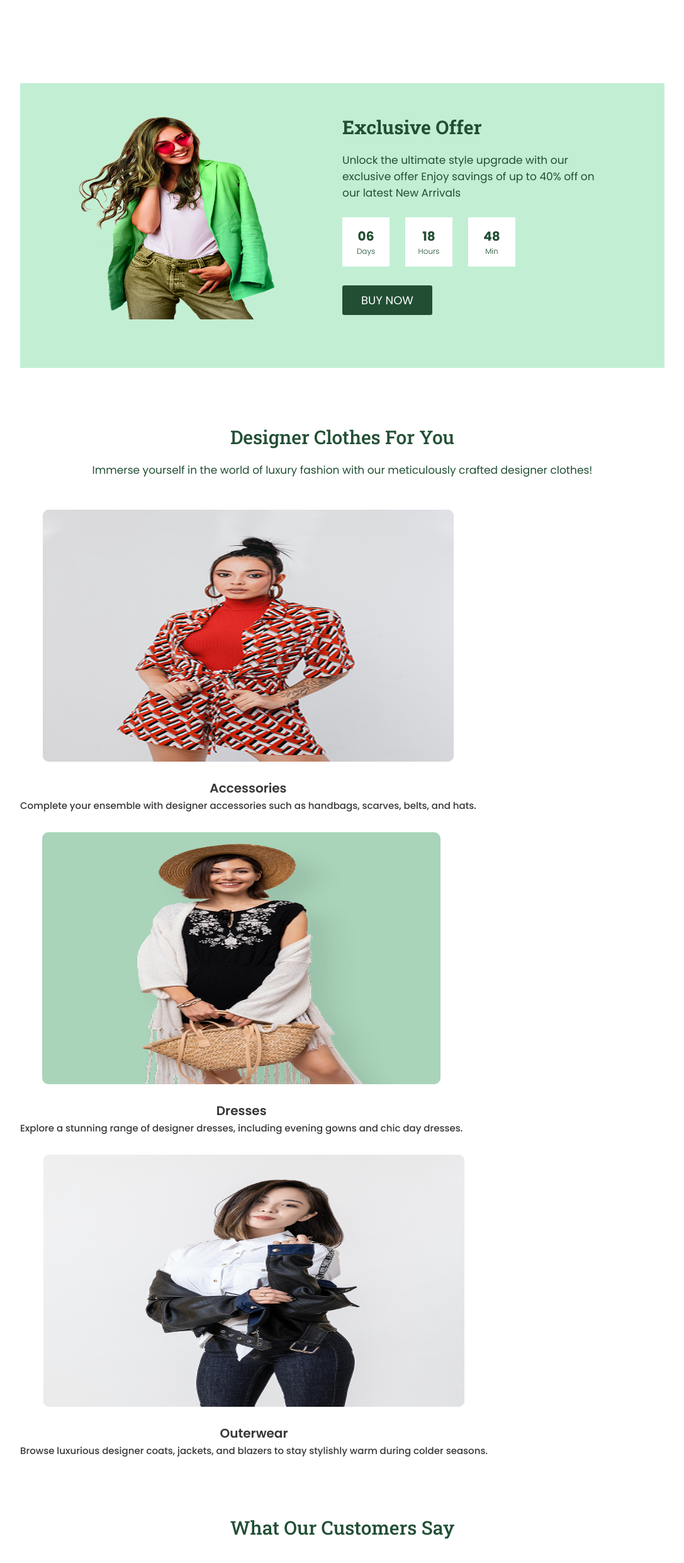
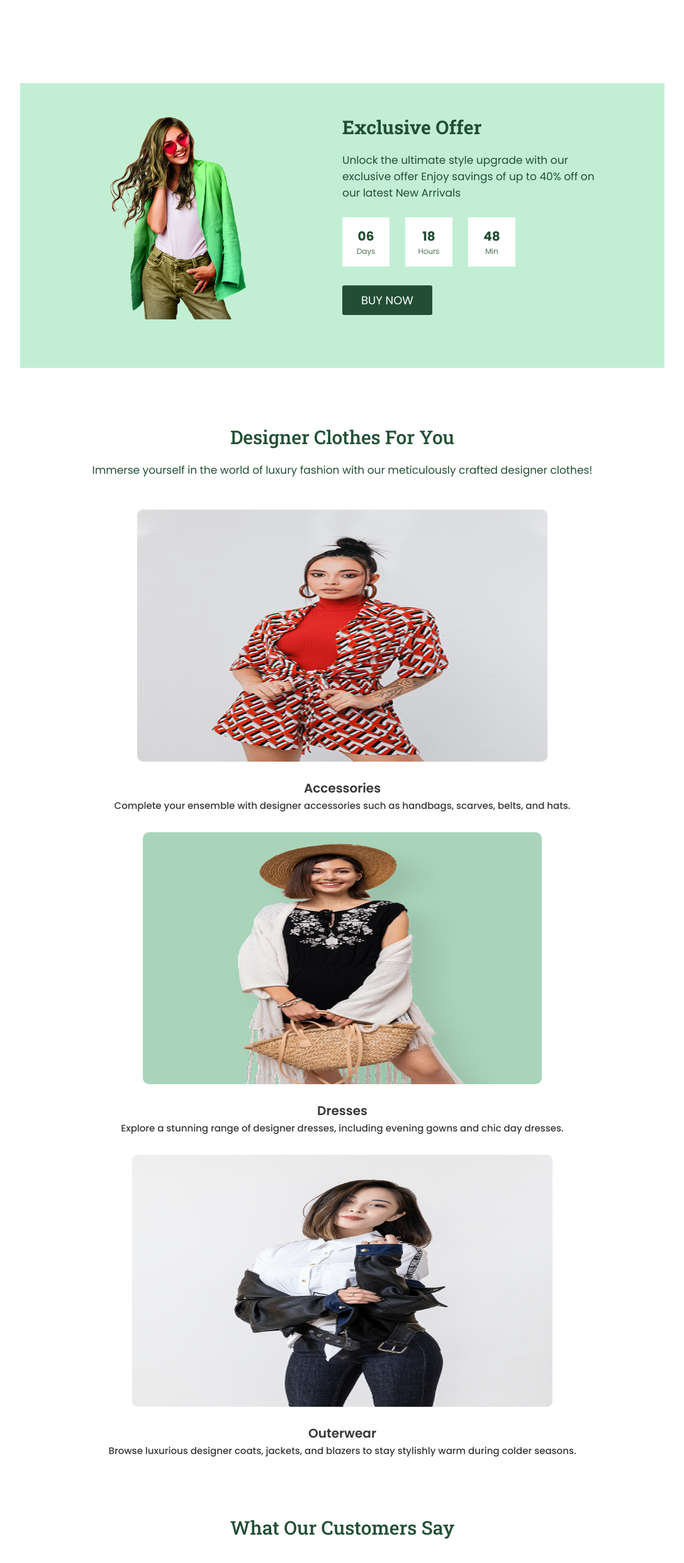
Before and after one commit to MohamedHany-web/fashionista, a plain HTML site: page index.html in a window 1280 px wide. Shown: the part 2379-4860 px from the top of the page at 63% size, without its empty margins (96-1183 px from the left). Drawn offline with Linux system fonts and the light colour scheme.

Commit message:
fix design-clothing-bug

```diff
--- a/assets/css/style.css
+++ b/assets/css/style.css
@@ -317,8 +317,10 @@ a {
   width: 50%;
 }
 .exclusive-offer .left-offer-content img {
-  width: 80%;
+  /* width: 80%; */
   height: 350px;
+  /* height: auto; */
+  width: auto;
   margin-bottom: 20px;
   margin-top: -25px;
 }
@@ -394,7 +396,7 @@ a {
 }
 .design-clothing .container .design-clothing-items {
   display: flex;
-  justify-content: space-between;
+  justify-content: center;
   gap: 30px;
   flex-wrap: wrap;
 }
```
